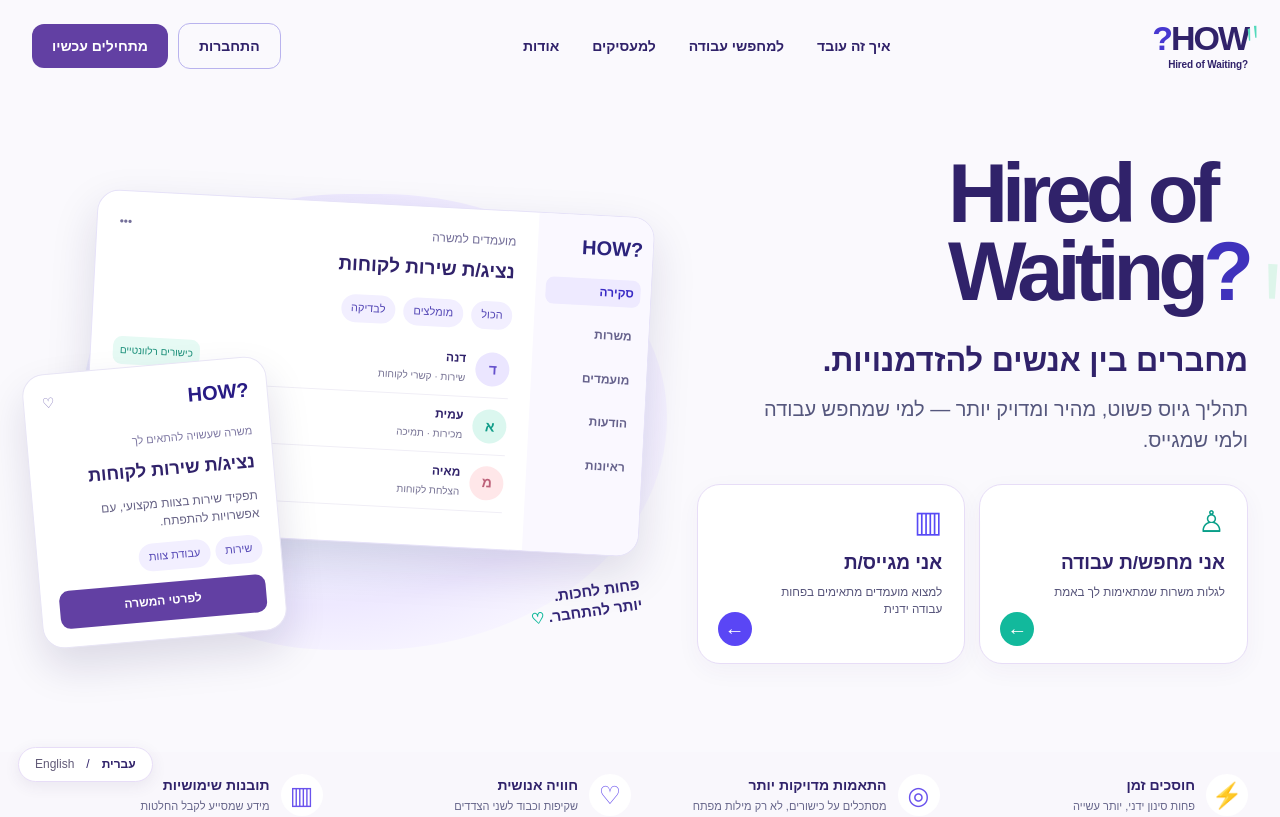
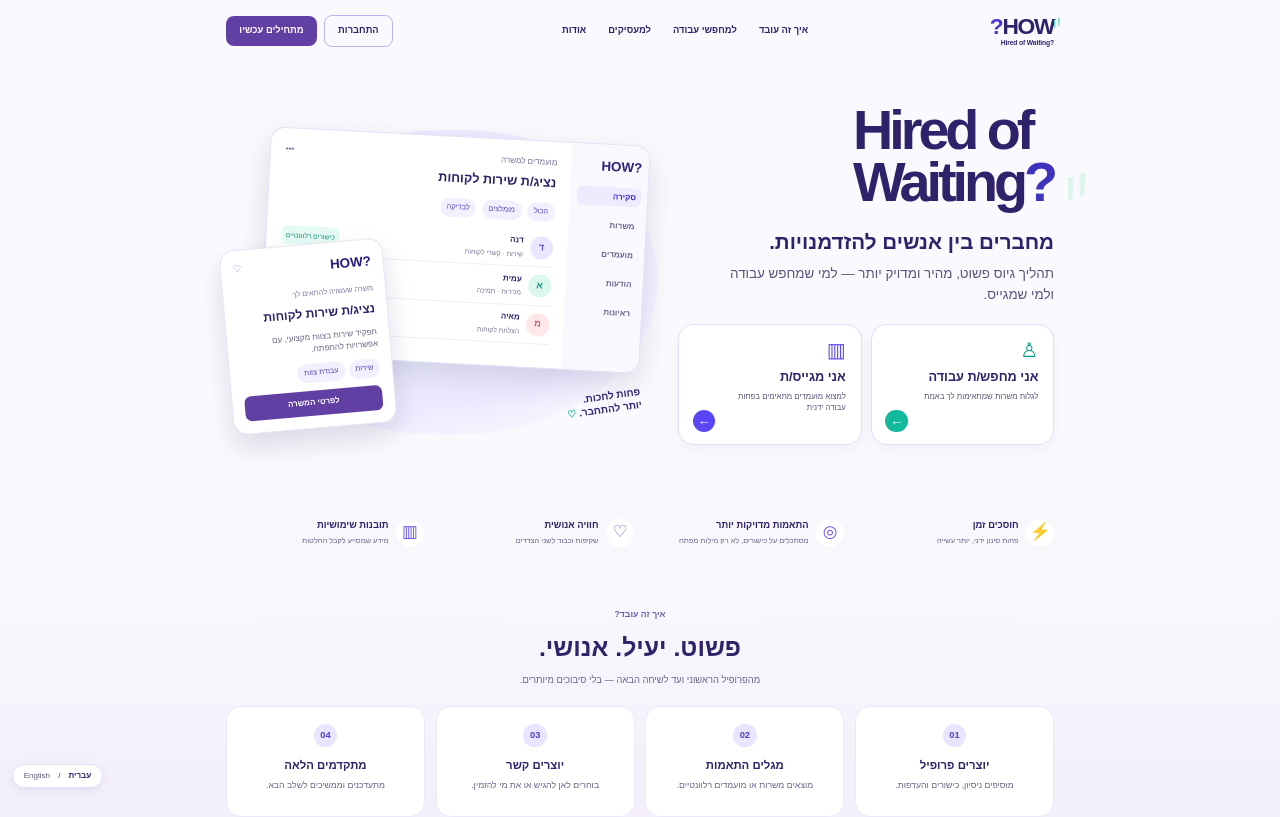
Before and after one commit to IritSel/recruitment-ai, a Next.js app: page / in a window 1280 px wide. Shown: the top 817 px of the page. Built offline with nearby package versions, Linux system fonts and the light colour scheme.

Commit message:
Match desktop app visual proportions to browser zoom 67 percent (#15)

```diff
--- a/app/globals.css
+++ b/app/globals.css
@@ -123,3 +123,10 @@ body button,body input,body select,body textarea{font:inherit}
  .shell .howRecruiterStats strong{font-size:20px}
  .shell .howRecruiterJobMetrics strong{font-size:18px}
 }
+
+/* Desktop visual density requested: reproduce the appearance at browser zoom 67% while browser remains at 100%.
+   Apply proportional scaling to the entire application (not just typography).
+   CSS zoom alters layout viewport as browser zoom does. Mobile/tablet unchanged. */
+@media (min-width: 1100px) {
+  html { zoom: 0.67; }
+}
```
